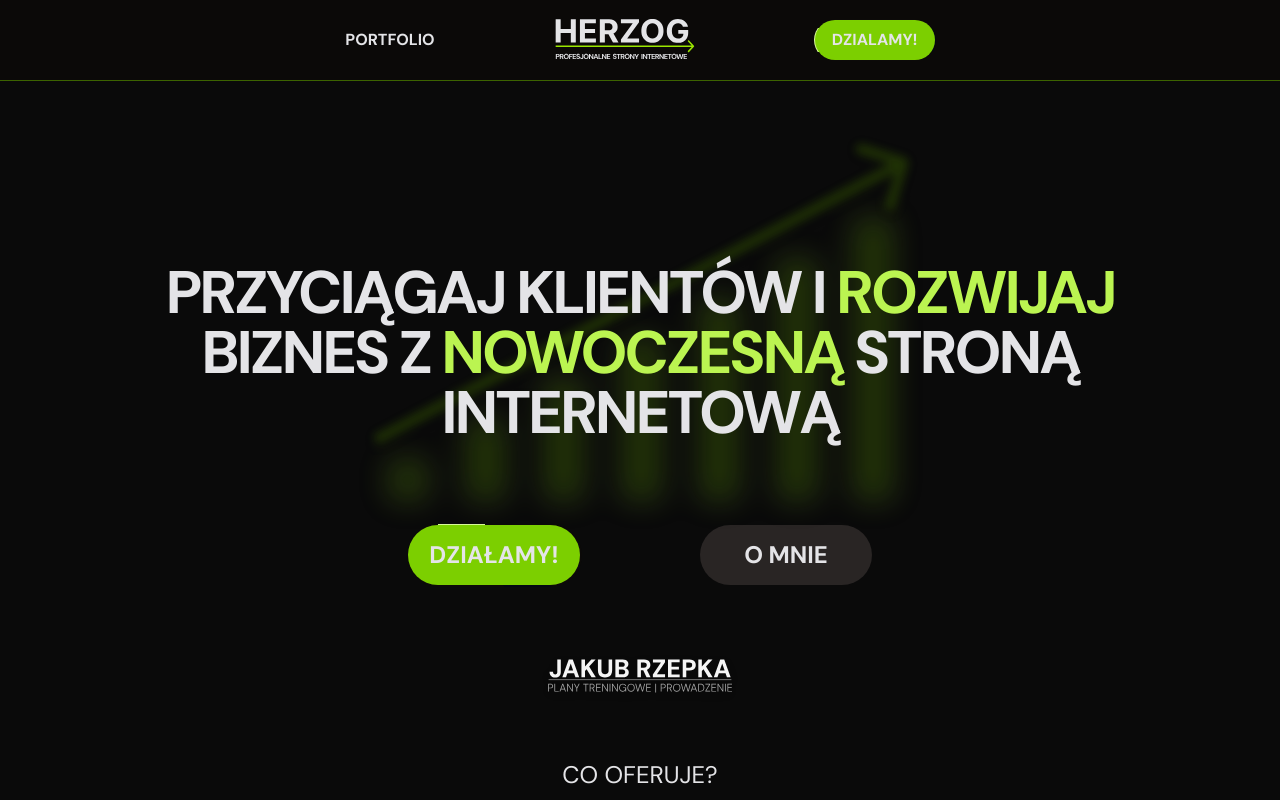
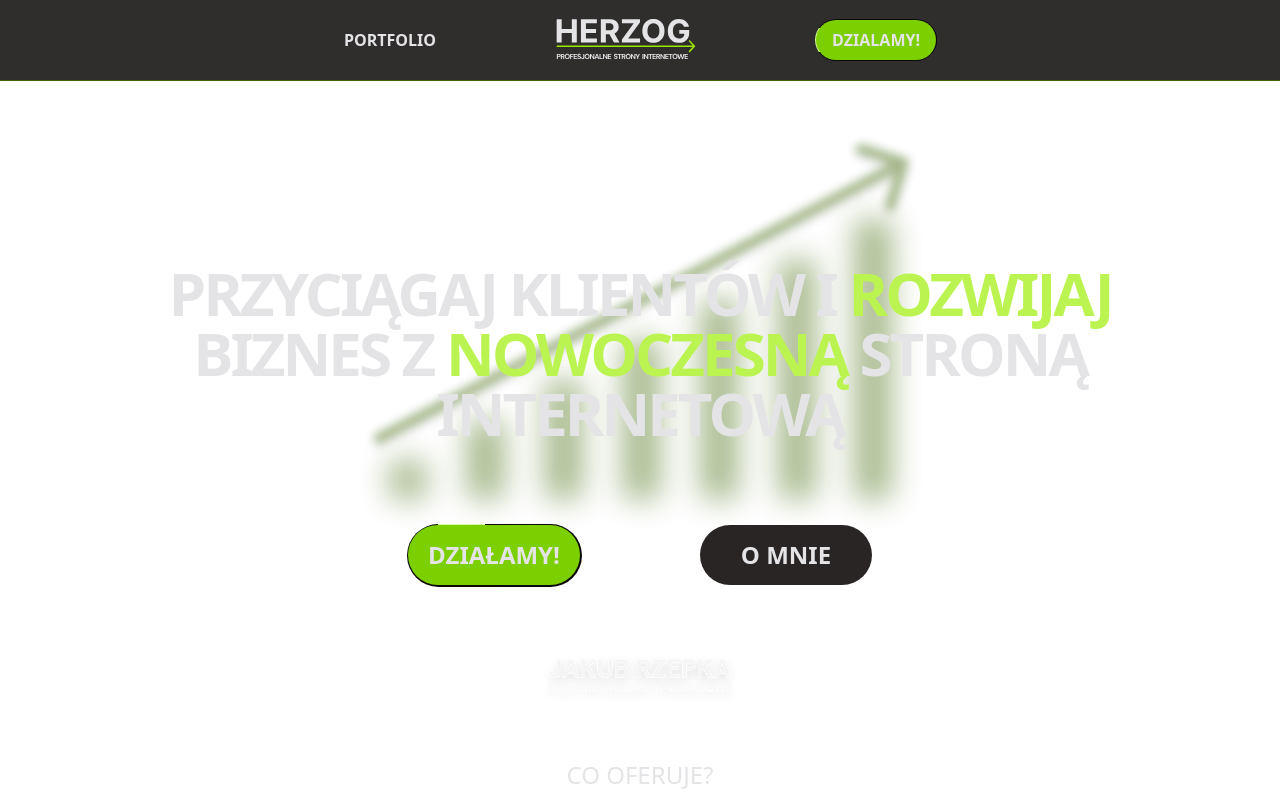
Before and after one commit to Herzuss/Herzog, a Next.js app: page / in a window 1280 px wide. Shown: the top 800 px of the page. Built offline with nearby package versions, Linux system fonts and the light colour scheme.

Commit message:
dzialajv2

```diff
--- a/src/app/layout.tsx
+++ b/src/app/layout.tsx
@@ -5,6 +5,7 @@ import "../styles/globals.css";
 
 const DMSans = DM_Sans({
   variable: "--font-geist-sans",
+  subsets: ["latin"],
 });
 
 export const metadata: Metadata = {
@@ -19,7 +20,7 @@ export default function RootLayout({
 }>) {
   return (
     <html lang="pl">
-      <body className={`${DMSans.className} bg-neutral-950 font-geist-sans`}>
+      <body className={`${DMSans.className}bg-neutral-950`}>
         <Nav />
         {children}
       </body>
```
